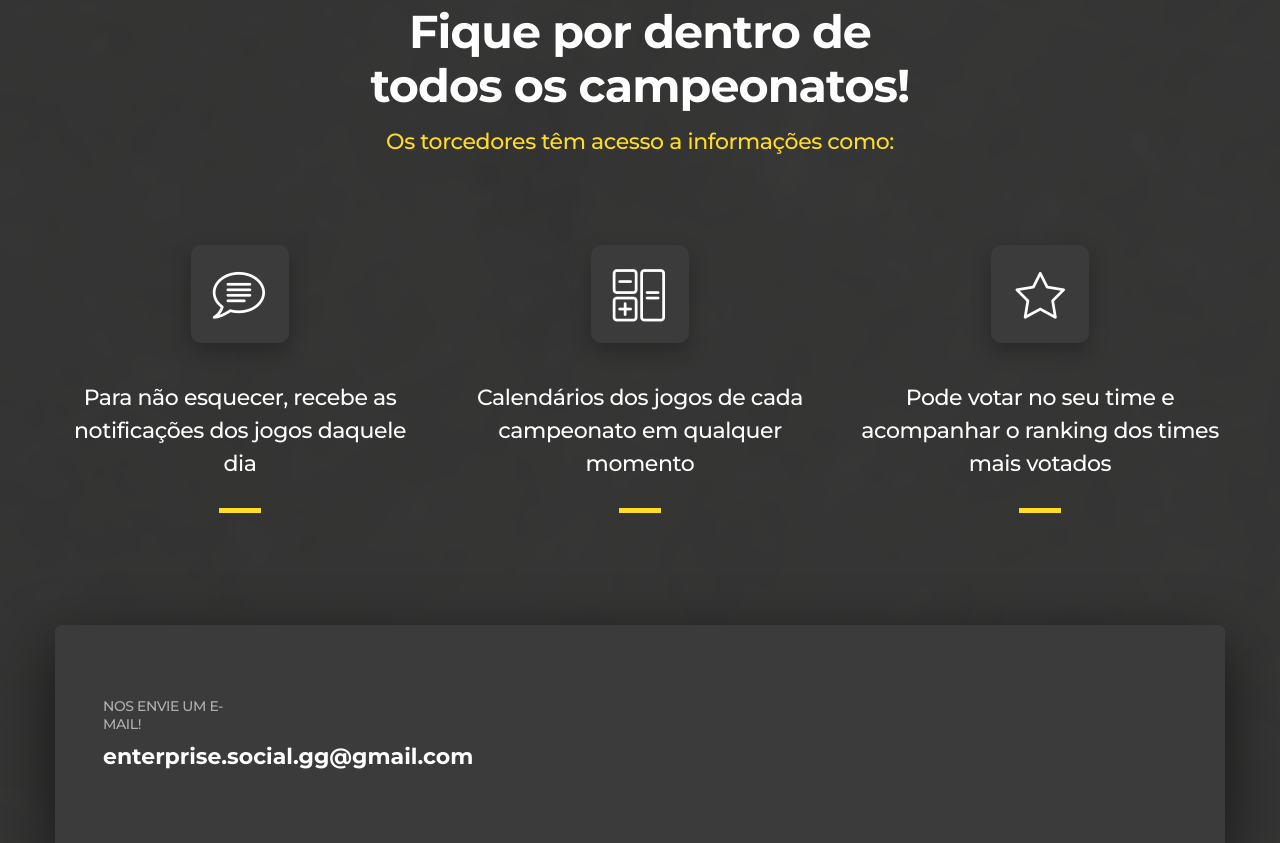
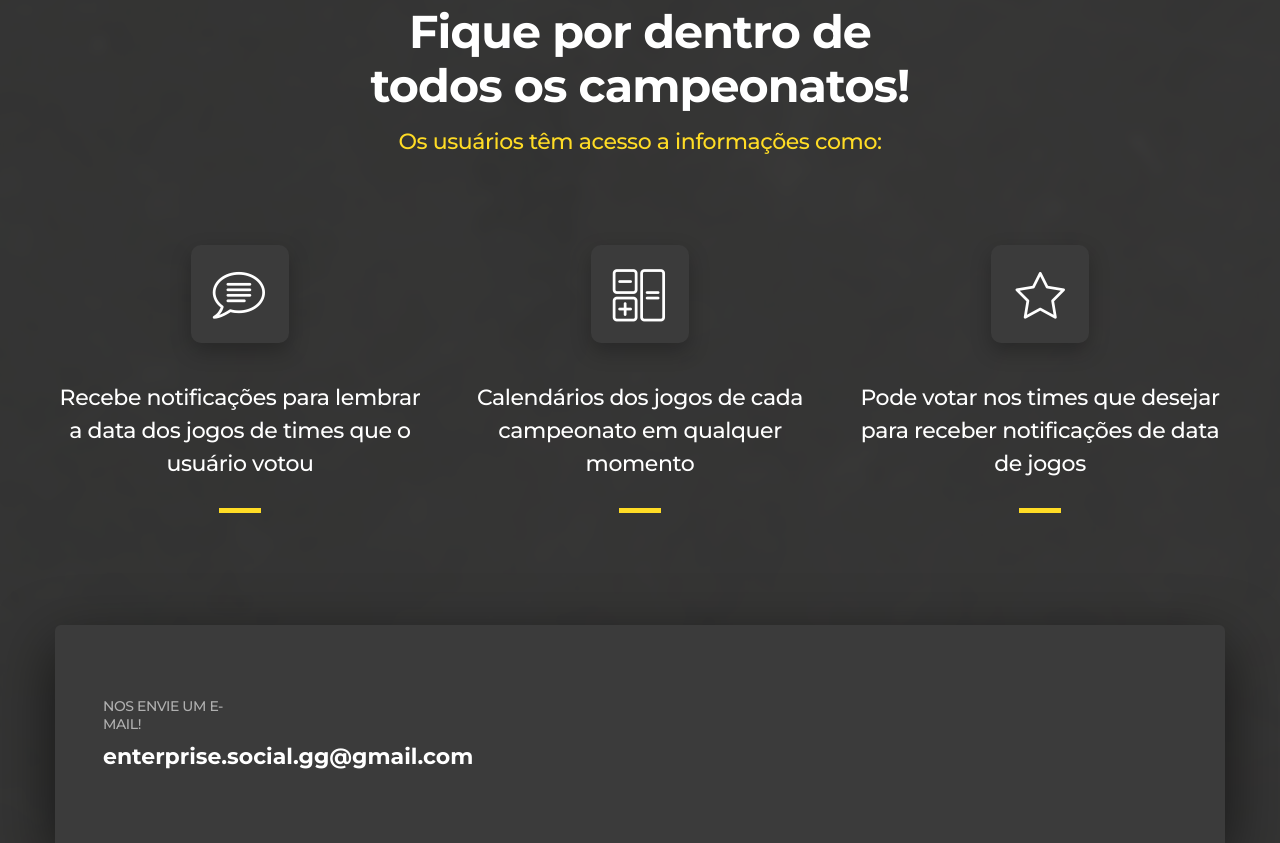
Before and after one commit to Social-GG/social-gg.github.io, a plain HTML site: page index.html in a window 1280 px wide. Shown: the part 2160-3003 px from the top of the page. Drawn offline with Linux system fonts and the light colour scheme.

Commit message:
Ajuste textual

```diff
--- a/index.html
+++ b/index.html
@@ -136,7 +136,7 @@
           <div class="row row-fix justify-content-center wow fadeInDown" data-wow-delay=".25s">
             <div class="col-lg-6 col-md-8">
               <h2>Fique por dentro de todos os campeonatos!</h2>
-              <p class="pretitle text-primary">Os torcedores têm acesso a informações como:</p>
+              <p class="pretitle text-primary">Os usuários têm acesso a informações como:</p>
             </div>
           </div>
           <div class="row row-50 justify-content-center">
@@ -146,7 +146,7 @@
                   <div class="icon novi-icon icon-xl linearicons-bubble-text"></div>
                 </div>
                 <div class="box-classic-text">
-                  <p class="subtitle">Para não esquecer, recebe as notificações dos jogos daquele dia</p>
+                  <p class="subtitle">Recebe notificações para lembrar a data dos jogos de times que o usuário votou</p>
                 </div>
               </div>
             </div>
@@ -166,7 +166,7 @@
                   <div class="icon novi-icon icon-xl linearicons-star"></div>
                 </div>
                 <div class="box-classic-text">
-                  <p class="subtitle">Pode votar no seu time e acompanhar o ranking dos times mais votados</p>
+                  <p class="subtitle">Pode votar nos times que desejar para receber notificações de data de jogos</p>
                 </div>
               </div>
             </div>
```
